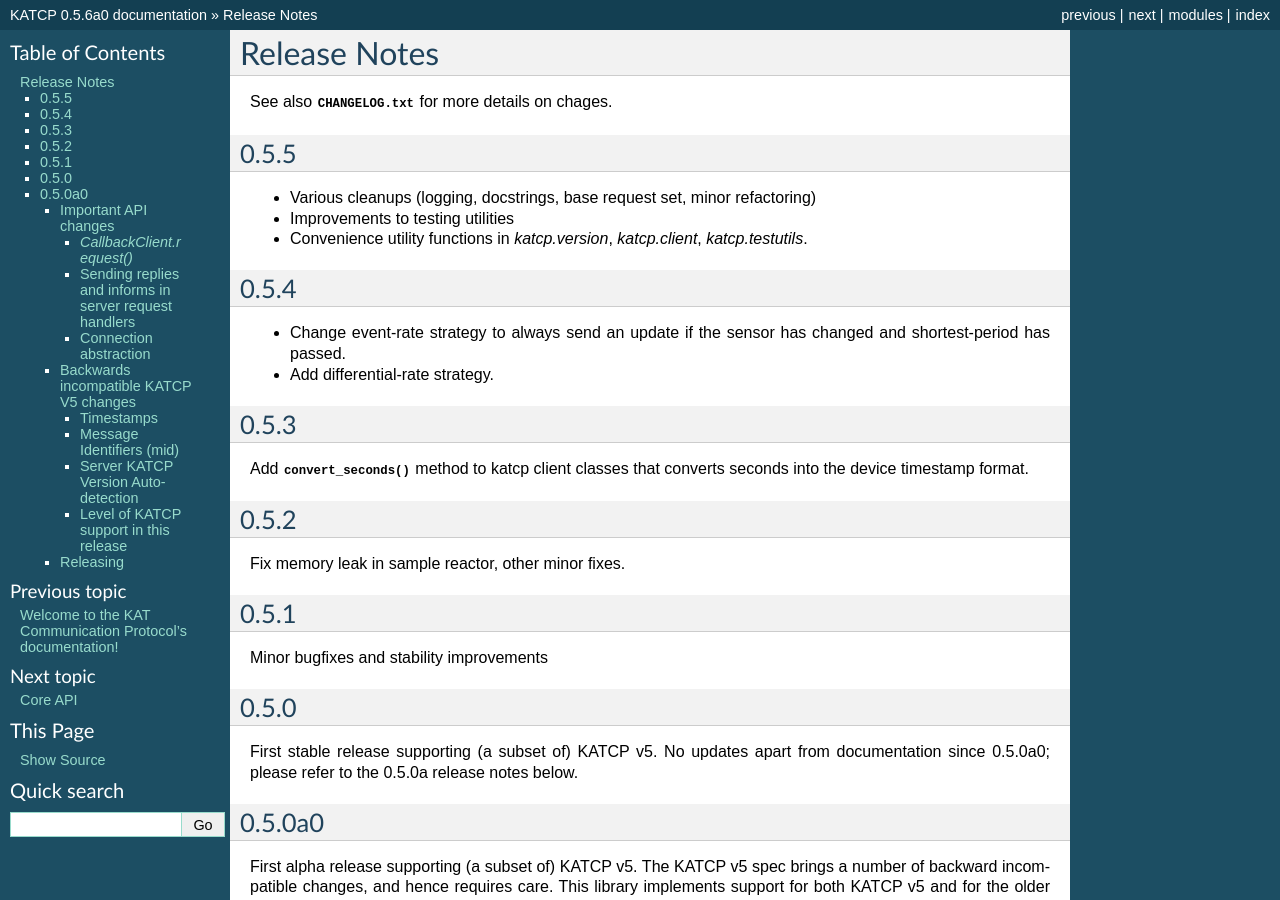
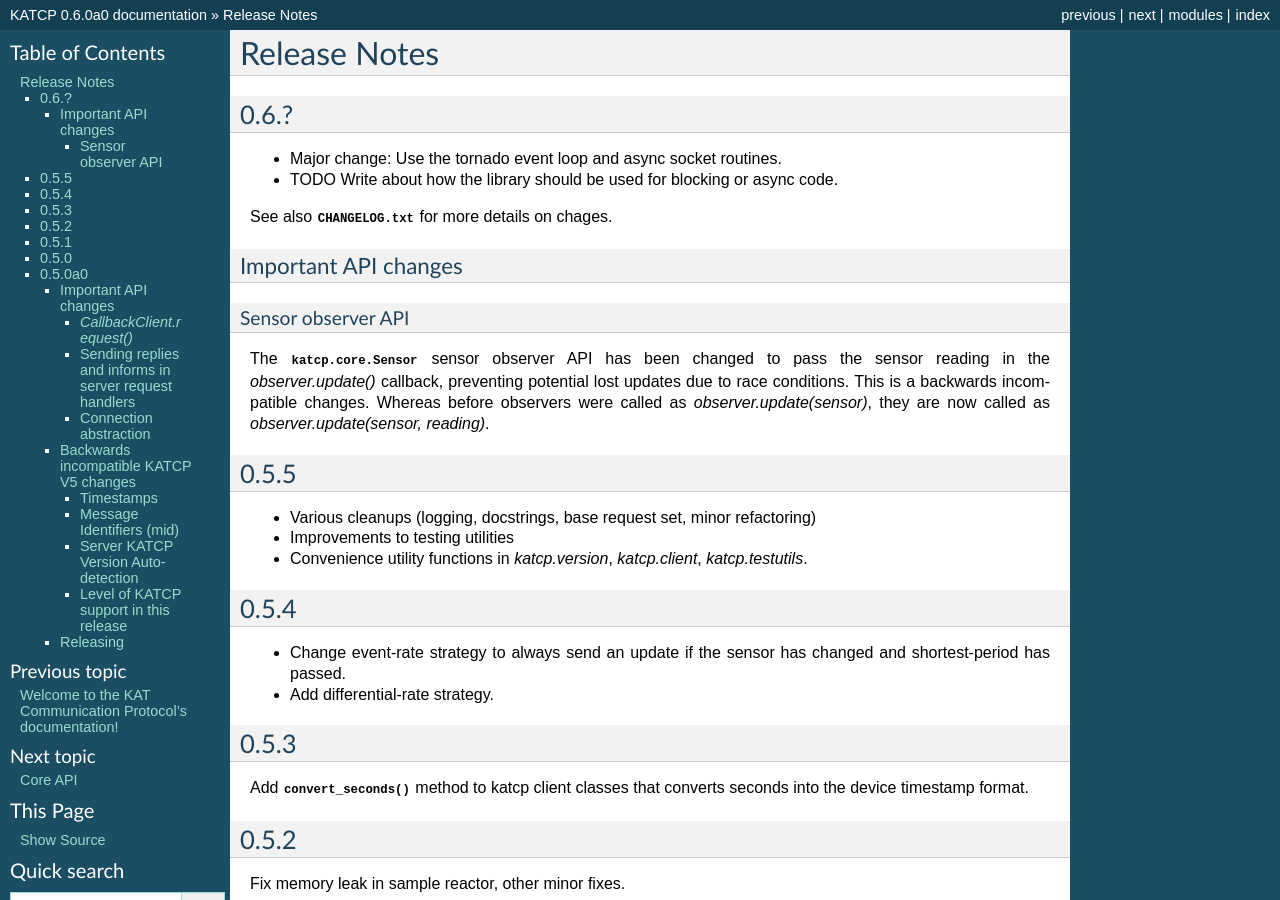
Before and after one commit to ska-sa/katcp-python, a Sphinx documentation site: the page built from doc/releasenotes.rst, in a window 1280 px wide and 900 px high. Built offline with Sphinx 7.4.7, drawn with Linux system fonts in a browser that asks for light colours; formulas are drawn with MathJax 3; some of the changed text lies outside the part shown.

Commit message:
Version bump indicating major API changes, beginning of documentation update

```diff
--- a/doc/releasenotes.rst
+++ b/doc/releasenotes.rst
@@ -4,7 +4,25 @@
 Release Notes
 *************
 
+0.6.?
+=====
+
+* Major change: Use the tornado event loop and async socket routines.
+* TODO Write about how the library should be used for blocking or async code.
+
 See also :download:`CHANGELOG.txt` for more details on chages.
+
+Important API changes
+---------------------
+
+Sensor observer API
+^^^^^^^^^^^^^^^^^^^
+
+The :class:`katcp.core.Sensor` sensor observer API has been changed to pass the
+sensor reading in the `observer.update()` callback, preventing potential lost
+updates due to race conditions. This is a backwards incompatible changes.
+Whereas before observers were called as `observer.update(sensor)`, they are now
+called as `observer.update(sensor, reading)`.
 
 0.5.5
 =====
--- a/katcp/version.py
+++ b/katcp/version.py
@@ -11,7 +11,7 @@ import pkg_resources
 import sys
 import subprocess
 
-VERSION = (0, 5, 6, 'alpha', 0)
+VERSION = (0, 6, 0, 'alpha', 0)
 
 BASE_VERSION_STR = '.'.join([str(x) for x in VERSION[:3]])
 VERSION_STR = {
```
Also changed, not shown: 2 other files.
